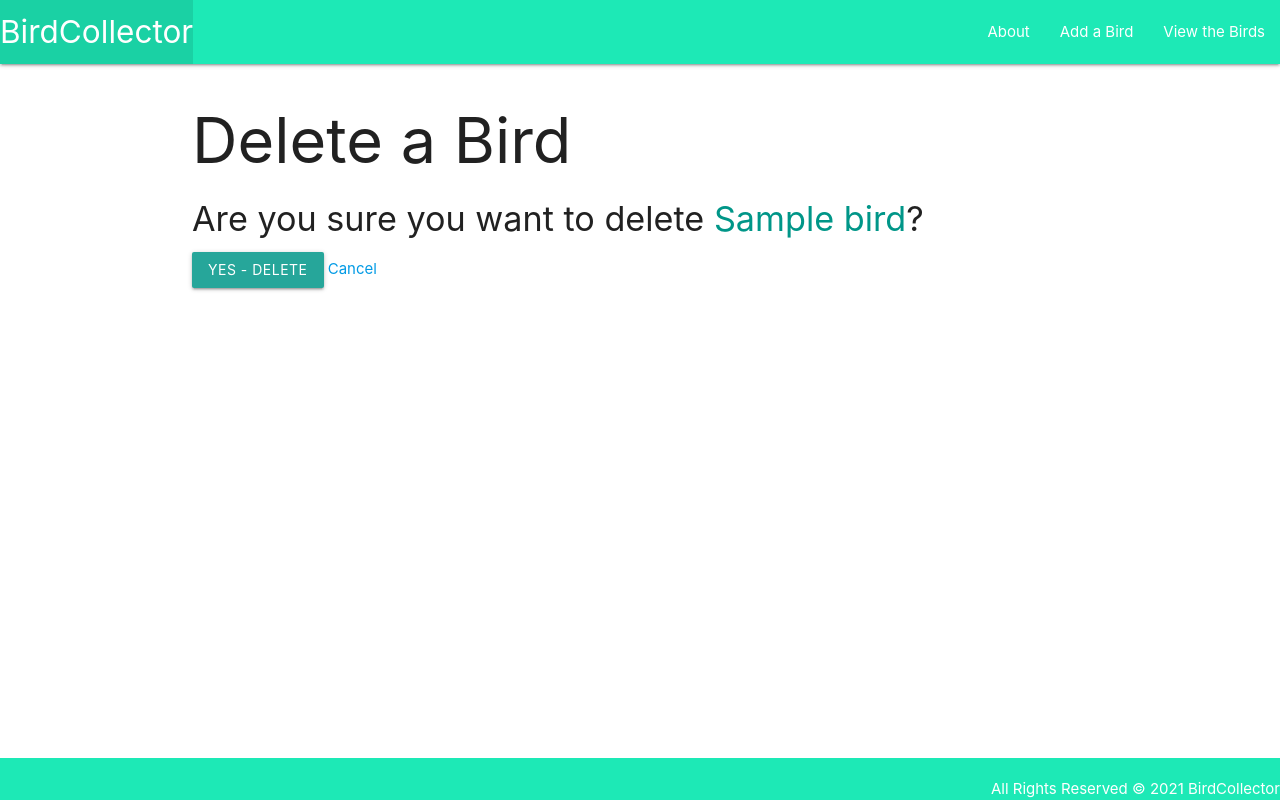
After one commit to darryltait/birdcollector, a Django app: page /birds/1/delete/ in a window 1280 px wide. The commit adds this page. Run offline with Django 3.2, Linux system fonts and the light colour scheme; tables that the repository leaves empty hold one stand-in row (values such as "Sample post").

Commit message:
adds crud to birds

```diff
--- a/main_app/models.py
+++ b/main_app/models.py
@@ -1,4 +1,5 @@
 from django.db import models
+from django.urls import reverse
 
 # Create your models here.
 
@@ -14,6 +15,9 @@ class Bird(models.Model):
     def __str__(self):
         return self.name
 
+    def get_absolute_url(self):
+        return reverse("detail", kwargs={"bird_id": self.id})
+
 
 class Feeding(models.Model):
     date = models.DateField("feeding date")
--- a/main_app/templates/base.html
+++ b/main_app/templates/base.html
@@ -25,6 +25,9 @@
                         <a href="{% url 'about' %}">About</a>
                     </li>
                     <li>
+                        <a href="{% url 'birds_create' %}">Add a Bird</a>
+                    </li>
+                    <li>
                         <a href="{% url 'index' %}">View the Birds</a>
                     </li>
                 </ul>
--- a/main_app/templates/birds/detail.html
+++ b/main_app/templates/birds/detail.html
@@ -17,6 +17,10 @@
             <p>Age: {{bird.breed}}-ling</p>
             {% endif %}
         </div>
+        <div class="class card-action">
+            <a href="{% url 'birds_update' bird.id %}">Edit</a>
+            <a href="{% url 'birds_delete' bird.id %}">Delete</a>
+        </div>
     </div>
 
 
--- /dev/null
+++ b/main_app/templates/main_app/bird_confirm_delete.html
@@ -0,0 +1,14 @@
+{% extends 'base.html' %}
+
+{% block content%}
+    <h1>Delete a Bird</h1>
+
+    <h4>Are you sure you want to delete <span class='teal-text'>{{object.name}}</span>?</h4>
+
+    <form action='' method=POST>
+        {% csrf_token %}
+        <input type='submit' value='Yes - Delete' class='btn'>
+        <a href="{% url 'detail' object.id %}">Cancel</a>
+
+    </form>
+{% endblock %}
--- a/main_app/urls.py
+++ b/main_app/urls.py
@@ -8,4 +8,7 @@ urlpatterns = [
     # path("birds/", views.birds_index, name="birds_index"),
     path("birds/<int:bird_id>/", views.birds_detail, name="detail"),
     # path("birds/<int:bird_id>/", views.birds_detail, name="birds_detail"),
+    path("birds/create/", views.BirdCreate.as_view(), name="birds_create"),
+    path("birds/<int:pk>/update/", views.BirdUpdate.as_view(), name="birds_update"),
+    path("birds/<int:pk>/delete/", views.BirdDelete.as_view(), name="birds_delete"),
 ]
--- a/main_app/views.py
+++ b/main_app/views.py
@@ -1,4 +1,5 @@
 from django.shortcuts import render
+from django.views.generic.edit import CreateView, UpdateView, DeleteView
 from .models import Bird
 
 # from django.http import HttpResponse
@@ -24,3 +25,20 @@ def birds_index(request):
 def birds_detail(request, bird_id):
     bird = Bird.objects.get(id=bird_id)
     return render(request, "birds/detail.html", {"bird": bird})
+
+
+class BirdCreate(CreateView):
+    model = Bird
+    fields = "__all__"
+    #  can redirect like below, but it's better to add a return in Model
+    # success_url = "/birds/"
+
+
+class BirdUpdate(UpdateView):
+    model = Bird
+    fields = ["breed", "description", "age"]
+
+
+class BirdDelete(DeleteView):
+    model = Bird
+    success_url = "/birds/"
```
Also changed, not shown: main_app/templates/main_app/bird_form.html (added, +21 -0 lines).
